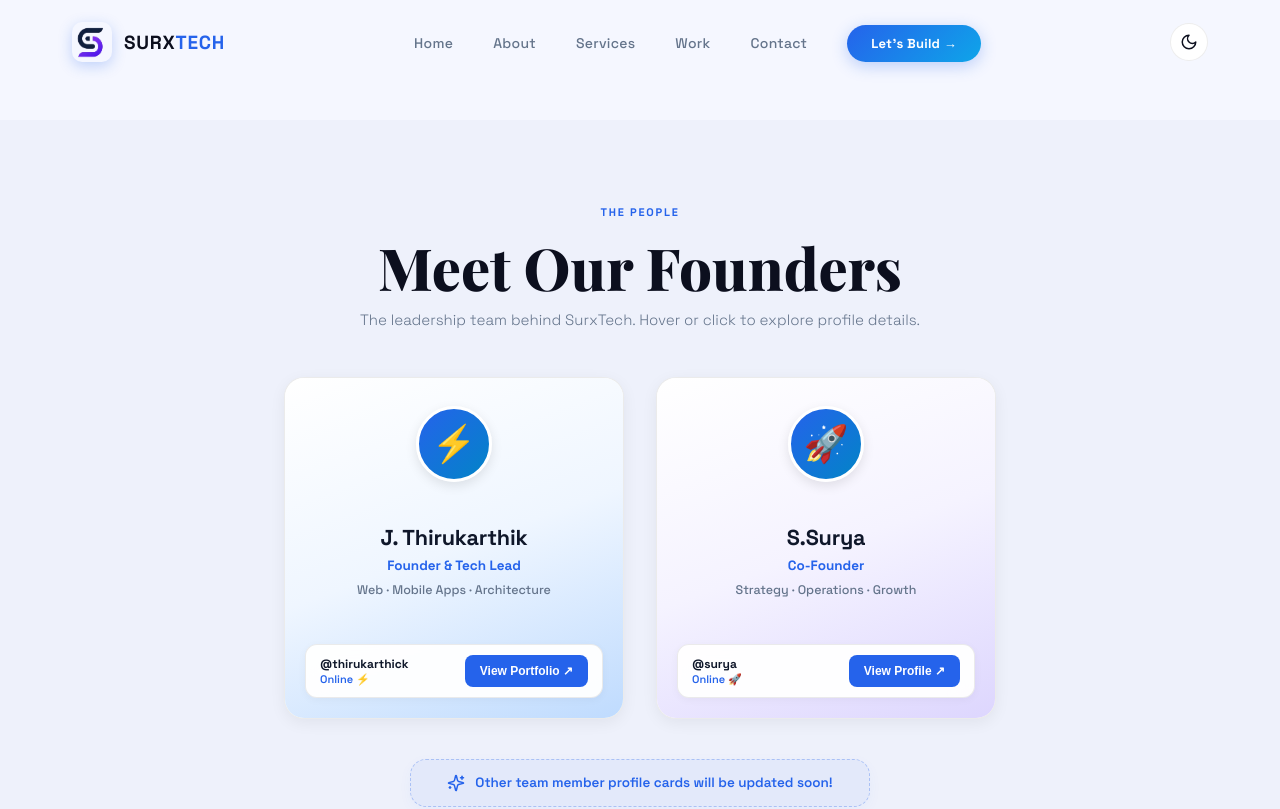
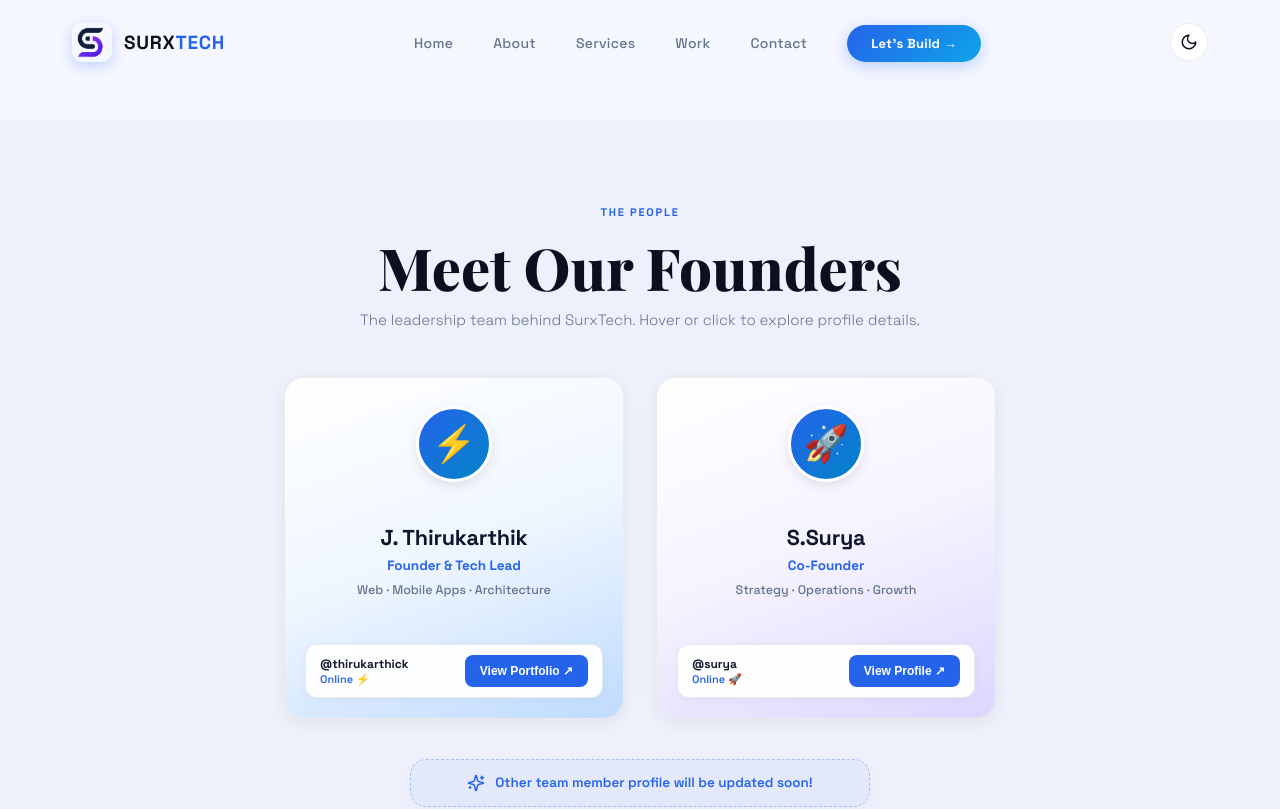
Before and after one commit to Thirukarthikj/surxtech, a React (Vite) app: page /team in a window 1280 px wide. Shown: the top 809 px of the page. Built offline with nearby package versions, Linux system fonts and the light colour scheme; the HTML template or start-up script is replaced by a standard one; a web font is replaced by a local one.

Commit message:
feat: add TeamSection component to display founder profiles and details

```diff
--- a/src/components/TeamSection.jsx
+++ b/src/components/TeamSection.jsx
@@ -121,7 +121,7 @@ export default function TeamSection() {
         }}
       >
         <Sparkles size={18} color="#2563eb" />
-        <span>Other team member profile cards will be updated soon!</span>
+        <span>Other team member profile will be updated soon!</span>
       </div>
 
       {/* TEAM MEMBER PROFILE MODAL */}
```
